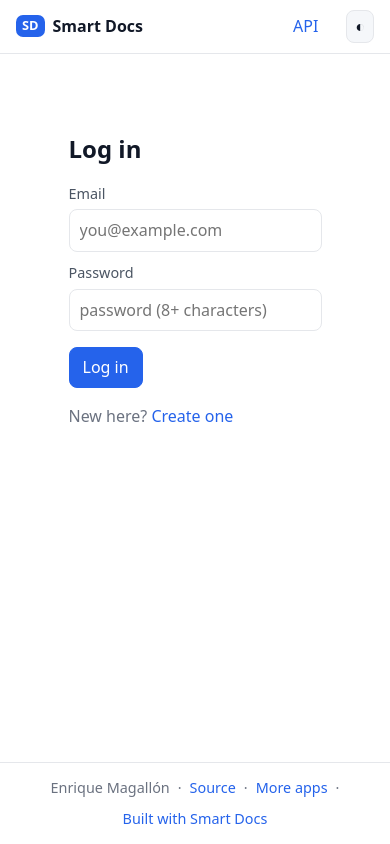
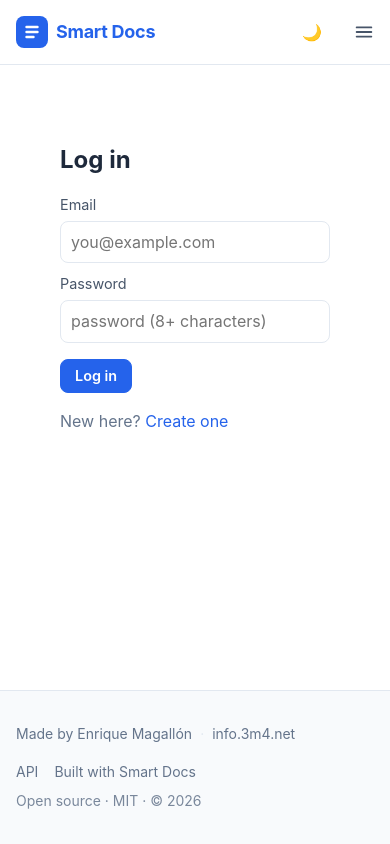
Before and after one commit to Devace-93/smart-docs, a FastAPI app: page /login in a window 390 px wide. Run offline with FastAPI, Linux system fonts and the light colour scheme; parts of the project's set-up code (start-up, migrations or seed data) failed here and were passed over; some libraries are stand-ins or nearby versions.

Commit message:
Match the header and footer to the shared 3m4 chrome
Smart Docs shipped with its own header and footer, so it looked like a
different product from metrics, retro and 3m4. The chrome is rebuilt in
plain CSS and Jinja: brand mark plus wordmark, nav links, moon and sun
theme toggle, Log in and Sign up (or Open the editor when signed in),
a hamburger with a mobile menu, and the two-sided footer with the author
credit, apps index, the removable "Built with Smart Docs" link and the
license line. Color tokens move to the same slate scale, the theme
script runs in the head so the saved theme does not flash, and the
signed-in state is resolved client-side so public pages stay cacheable.

Proposes SD-013 for the shared chrome.

Co-Authored-By: Claude Fable 5.1 <noreply@anthropic.com>

```diff
--- a/src/smart_docs/web/static/app.css
+++ b/src/smart_docs/web/static/app.css
@@ -1,16 +1,23 @@
 :root {
-  --bg: #ffffff; --bg2: #f5f7fa; --bg3: #eceff3; --fg: #111827; --fg2: #4b5563; --muted: #6b7280;
-  --line: #e5e7eb; --accent: #2563eb; --accent-fg: #ffffff; --danger: #dc2626; --ok: #059669; --warn: #d97706;
-  --radius: 10px; --font: ui-sans-serif, system-ui, -apple-system, "Segoe UI", Roboto, sans-serif;
+  /* Same slate scale and theme rules as the other 3m4 apps (metrics, retro, 3m4). */
+  --bg: #ffffff; --bg2: #f8fafc; --bg3: #f1f5f9; --fg: #1e293b; --fg-strong: #0f172a; --fg2: #475569; --muted: #64748b;
+  --line: #e2e8f0; --accent: #2563eb; --accent-hover: #1d4ed8; --accent-fg: #ffffff;
+  --danger: #dc2626; --ok: #16a34a; --warn: #d97706;
+  --radius: 10px; --font: Inter, ui-sans-serif, system-ui, -apple-system, "Segoe UI", Roboto, sans-serif;
   --mono: ui-monospace, SFMono-Regular, Menlo, Consolas, monospace;
+  color-scheme: light;
 }
 @media (prefers-color-scheme: dark) { :root:not([data-theme="light"]) {
-  --bg: #0f1115; --bg2: #161a21; --bg3: #1f2530; --fg: #e5e7eb; --fg2: #c3c8d1; --muted: #8b93a1;
-  --line: #2a3140; --accent: #3b82f6; --accent-fg: #ffffff; --danger: #f87171; --ok: #34d399; --warn: #fbbf24;
+  --bg: #0b1220; --bg2: #0f172a; --bg3: #1e293b; --fg: #f1f5f9; --fg-strong: #f8fafc; --fg2: #cbd5e1; --muted: #94a3b8;
+  --line: #334155; --accent: #3b82f6; --accent-hover: #60a5fa; --accent-fg: #ffffff;
+  --danger: #f87171; --ok: #4ade80; --warn: #fbbf24;
+  color-scheme: dark;
 } }
 :root[data-theme="dark"] {
-  --bg: #0f1115; --bg2: #161a21; --bg3: #1f2530; --fg: #e5e7eb; --fg2: #c3c8d1; --muted: #8b93a1;
-  --line: #2a3140; --accent: #3b82f6; --accent-fg: #ffffff; --danger: #f87171; --ok: #34d399; --warn: #fbbf24;
+  --bg: #0b1220; --bg2: #0f172a; --bg3: #1e293b; --fg: #f1f5f9; --fg-strong: #f8fafc; --fg2: #cbd5e1; --muted: #94a3b8;
+  --line: #334155; --accent: #3b82f6; --accent-hover: #60a5fa; --accent-fg: #ffffff;
+  --danger: #f87171; --ok: #4ade80; --warn: #fbbf24;
+  color-scheme: dark;
 }
 * { box-sizing: border-box; }
 html, body { margin: 0; padding: 0; }
@@ -19,23 +26,52 @@ a { color: var(--accent); text-decoration: none; } a:hover { text-decoration: un
 code, pre { font-family: var(--mono); font-size: 0.92em; }
 pre { background: var(--bg2); border: 1px solid var(--line); border-radius: var(--radius); padding: 12px 14px; overflow-x: auto; }
 code:not(pre code) { background: var(--bg3); padding: 1px 5px; border-radius: 5px; }
-button, .btn { font: inherit; cursor: pointer; border: 1px solid var(--line); background: var(--bg2); color: var(--fg); padding: 7px 13px; border-radius: 8px; }
-button:hover, .btn:hover { background: var(--bg3); text-decoration: none; }
+button, .btn { font: inherit; font-size: 0.9em; font-weight: 600; cursor: pointer; border: 1px solid var(--line); background: var(--bg); color: var(--fg2); padding: 7px 14px; border-radius: 8px; display: inline-flex; align-items: center; justify-content: center; gap: 8px; line-height: 1.25; }
+button:hover, .btn:hover { background: var(--bg2); text-decoration: none; }
 .btn.primary, button.primary { background: var(--accent); color: var(--accent-fg); border-color: var(--accent); }
-.btn.ghost { background: transparent; }
+.btn.primary:hover, button.primary:hover { background: var(--accent-hover); border-color: var(--accent-hover); }
+.btn.ghost, button.ghost { background: transparent; border-color: transparent; }
+.btn.ghost:hover, button.ghost:hover { background: var(--bg3); }
 button.danger { color: var(--danger); }
 button:disabled { opacity: 0.5; cursor: default; }
 input, textarea, select { font: inherit; color: var(--fg); background: var(--bg); border: 1px solid var(--line); border-radius: 8px; padding: 8px 10px; width: 100%; }
 textarea { resize: vertical; }
 label { display: block; font-size: 0.9em; color: var(--fg2); margin: 10px 0 4px; }
 .muted { color: var(--muted); }
-.top { display: flex; align-items: center; justify-content: space-between; padding: 10px 16px; border-bottom: 1px solid var(--line); background: var(--bg); position: sticky; top: 0; z-index: 5; }
-.top nav { display: flex; gap: 14px; align-items: center; }
-.brand { color: var(--fg); font-weight: 600; display: flex; align-items: center; gap: 8px; }
-.logo { background: var(--accent); color: var(--accent-fg); border-radius: 7px; padding: 1px 6px; font-size: 0.8em; font-weight: 700; }
-.theme-toggle { padding: 3px 8px; }
+/* header and footer: the chrome shared by the 3m4 apps */
+.top { position: sticky; top: 0; z-index: 30; border-bottom: 1px solid var(--line); background: var(--bg); background: color-mix(in srgb, var(--bg) 80%, transparent); backdrop-filter: blur(8px); -webkit-backdrop-filter: blur(8px); }
+.top-inner { max-width: 1152px; margin: 0 auto; padding: 12px 16px; display: flex; align-items: center; justify-content: space-between; gap: 16px; }
+.brand { display: flex; align-items: center; gap: 8px; color: var(--fg-strong); font-weight: 700; letter-spacing: -0.015em; font-size: 1.125rem; }
+.brand:hover { text-decoration: none; }
+.mark { display: grid; place-items: center; width: 32px; height: 32px; border-radius: 8px; background: var(--accent); flex: none; }
+.wordmark { color: var(--accent); }
+.top .links { display: flex; align-items: center; gap: 24px; font-size: 0.875rem; font-weight: 500; }
+.top .links a { color: var(--fg2); } .top .links a:hover { color: var(--accent); text-decoration: none; }
+.top .actions { display: flex; align-items: center; gap: 8px; min-height: 40px; }
+.top .nav-user { color: var(--fg2); font-size: 0.875rem; font-weight: 500; }
+/* Signed-in state is resolved client-side (theme.js sets html.authed from the stored session), so public pages stay cacheable. */
+.when-authed { display: none; } html.authed .when-authed { display: inline-flex; } html.authed .when-anon { display: none; }
+.theme-toggle { width: 36px; height: 36px; padding: 0; font-size: 1rem; }
+.theme-toggle .sun { display: none; }
+@media (prefers-color-scheme: dark) { :root:not([data-theme="light"]) .theme-toggle .sun { display: inline; } :root:not([data-theme="light"]) .theme-toggle .moon { display: none; } }
+:root[data-theme="dark"] .theme-toggle .sun { display: inline; } :root[data-theme="dark"] .theme-toggle .moon { display: none; }
+.menu-toggle { display: none; width: 36px; height: 36px; padding: 0; margin-right: -8px; }
+.menu-toggle .icon-close { display: none; } .top.menu-open .menu-toggle .icon-open { display: none; } .top.menu-open .menu-toggle .icon-close { display: inline; }
+.mobile-menu { border-top: 1px solid var(--line); background: var(--bg); }
+.mobile-menu[hidden] { display: none; }
+.mobile-menu-inner { max-width: 1152px; margin: 0 auto; padding: 8px 16px; display: flex; flex-direction: column; }
+.mobile-menu-inner a { color: var(--fg); font-weight: 500; padding: 12px 8px; border-radius: 8px; }
+.mobile-menu-inner a:hover { background: var(--bg2); text-decoration: none; }
+@media (max-width: 767px) { .top .links, .hide-mobile { display: none; } .menu-toggle { display: inline-flex; } }
+@media (min-width: 768px) { .mobile-menu { display: none; } }
 .container { width: 100%; max-width: 980px; margin: 0 auto; padding: 24px 16px; flex: 1; }
-.site-footer { border-top: 1px solid var(--line); padding: 14px 16px; display: flex; gap: 8px; flex-wrap: wrap; justify-content: center; color: var(--muted); font-size: 0.9em; }
+.site-footer { border-top: 1px solid var(--line); background: var(--bg2); color: var(--muted); font-size: 0.875rem; }
+.footer-inner { max-width: 1152px; margin: 0 auto; padding: 32px 16px; display: flex; flex-direction: column; gap: 16px; }
+.footer-credit { display: flex; flex-wrap: wrap; align-items: center; gap: 4px 8px; }
+.footer-links { display: flex; flex-wrap: wrap; align-items: center; gap: 8px 16px; }
+.site-footer a { color: inherit; } .site-footer a:hover { color: var(--accent); text-decoration: none; }
+.site-footer .dot { color: var(--line); } .footer-meta { opacity: 0.85; }
+@media (min-width: 640px) { .footer-inner { flex-direction: row; align-items: center; justify-content: space-between; } }
 .hero { padding: 40px 0 24px; } .hero h1 { font-size: 2.2rem; line-height: 1.15; margin: 0 0 12px; }
 .lead { font-size: 1.1em; color: var(--fg2); max-width: 70ch; }
 .cta { display: flex; gap: 10px; flex-wrap: wrap; }
@@ -64,7 +100,7 @@ label { display: block; font-size: 0.9em; color: var(--fg2); margin: 10px 0 4px;
 #app { flex: 1; display: flex; flex-direction: column; }
 .auth { max-width: 380px; margin: 60px auto; padding: 0 16px; } .auth h1 { font-size: 1.5rem; }
 .auth .error { color: var(--danger); margin: 8px 0; }
-.shell { display: grid; grid-template-columns: 280px 1fr; min-height: calc(100vh - 110px); }
+.shell { display: grid; grid-template-columns: 280px 1fr; flex: 1; min-height: 0; }
 .side { border-right: 1px solid var(--line); background: var(--bg2); padding: 12px; overflow-y: auto; }
 .side .row { display: flex; gap: 6px; align-items: center; margin-bottom: 8px; }
 .side select { flex: 1; }
--- a/src/smart_docs/web/static/app.js
+++ b/src/smart_docs/web/static/app.js
@@ -26,7 +26,7 @@
     document.body.appendChild(t);
     setTimeout(function () { t.remove(); }, bad ? 5000 : 2500);
   }
-  function setToken(t) { S.token = t; try { t ? localStorage.setItem(TOKEN_KEY, t) : localStorage.removeItem(TOKEN_KEY); } catch (e) {} document.cookie = 'sd_session=' + (t || '') + '; path=/; max-age=' + (t ? 86400 : 0) + '; SameSite=Lax'; }
+  function setToken(t) { S.token = t; try { t ? localStorage.setItem(TOKEN_KEY, t) : localStorage.removeItem(TOKEN_KEY); } catch (e) {} document.documentElement.classList.toggle('authed', !!t); document.cookie ='sd_session=' + (t || '') + '; path=/; max-age=' + (t ? 86400 : 0) + '; SameSite=Lax'; }
   async function api(method, path, body) {
     var opts = { method: method, headers: {} };
     if (S.token) opts.headers['Authorization'] = 'Bearer ' + S.token;
@@ -297,7 +297,7 @@
       if (!S.me) S.me = await api('GET', '/me');
       if (!S.projects.length) await loadProjects();
     } catch (ex) { if (ex.status !== 401) toast(ex.message, true); return; }
-    var nav = document.getElementById('nav-user'); if (nav) nav.textContent = S.me.handle;
+    document.querySelectorAll('.nav-user').forEach(function (n) { n.textContent = S.me.handle; });
     if (parts[0] === 'login' || parts[0] === 'signup') { go('#/projects'); return; }
     var pane = h('section', { class: 'pane' });
     if (parts[0] === 'p' && parts[1]) {
--- a/src/smart_docs/web/static/theme.js
+++ b/src/smart_docs/web/static/theme.js
@@ -1,16 +1,54 @@
 (function () {
-  var KEY = '3m4.theme';
-  function apply(t) { document.documentElement.setAttribute('data-theme', t); }
+  // Runs in <head> so the theme and the signed-in state are set before first paint.
+  var THEME_KEY = '3m4.theme';
+  var TOKEN_KEY = 'sd.token';
+  var root = document.documentElement;
+
+  // Theme: same key and precedence as the other 3m4 apps (system preference
+  // unless the user chose one explicitly).
+  function apply(t) { root.setAttribute('data-theme', t); }
   var saved = null;
-  try { saved = localStorage.getItem(KEY); } catch (e) {}
+  try { saved = localStorage.getItem(THEME_KEY); } catch (e) {}
   if (saved === 'dark' || saved === 'light') apply(saved);
+
+  // Signed-in state: public pages are cached, so the header decides client-side
+  // whether to show "Open the editor" or "Log in" (html.authed, see app.css).
+  var token = null;
+  try { token = localStorage.getItem(TOKEN_KEY); } catch (e) {}
+  if (token) root.classList.add('authed');
+
+  // Mobile menu: the hamburger shows the nav links below the header bar.
+  function setMenu(open) {
+    var menu = document.getElementById('mobile-menu');
+    var button = document.querySelector('[data-menu-toggle]');
+    if (!menu || !button) return;
+    menu.hidden = !open;
+    button.setAttribute('aria-expanded', String(open));
+    button.setAttribute('aria-label', open ? 'Close menu' : 'Open menu');
+    button.closest('.top').classList.toggle('menu-open', open);
+  }
+  function menuIsOpen() {
+    var menu = document.getElementById('mobile-menu');
+    return !!menu && !menu.hidden;
+  }
+
   document.addEventListener('click', function (e) {
-    var b = e.target.closest('[data-theme-toggle]');
-    if (!b) return;
-    var cur = document.documentElement.getAttribute('data-theme');
-    if (!cur) cur = window.matchMedia('(prefers-color-scheme: dark)').matches ? 'dark' : 'light';
-    var next = cur === 'dark' ? 'light' : 'dark';
-    apply(next);
-    try { localStorage.setItem(KEY, next); } catch (e2) {}
+    if (e.target.closest('[data-theme-toggle]')) {
+      var cur = root.getAttribute('data-theme');
+      if (!cur) cur = window.matchMedia('(prefers-color-scheme: dark)').matches ? 'dark' : 'light';
+      var next = cur === 'dark' ? 'light' : 'dark';
+      apply(next);
+      try { localStorage.setItem(THEME_KEY, next); } catch (e2) {}
+      return;
+    }
+    if (e.target.closest('[data-menu-toggle]')) { setMenu(!menuIsOpen()); return; }
+    // A click on a menu link or anywhere outside the header closes the menu.
+    if (menuIsOpen() && (e.target.closest('#mobile-menu a') || !e.target.closest('.top'))) setMenu(false);
   });
+  document.addEventListener('keydown', function (e) {
+    if (e.key === 'Escape' && menuIsOpen()) setMenu(false);
+  });
+  var desktop = window.matchMedia('(min-width: 768px)');
+  function onDesktop(ev) { if (ev.matches && menuIsOpen()) setMenu(false); }
+  if (desktop.addEventListener) desktop.addEventListener('change', onDesktop); else desktop.addListener(onDesktop);
 })();
--- a/src/smart_docs/web/templates.py
+++ b/src/smart_docs/web/templates.py
@@ -2,6 +2,7 @@
 
 from __future__ import annotations
 
+from datetime import UTC, datetime
 from pathlib import Path
 
 from fastapi.templating import Jinja2Templates
@@ -20,6 +21,7 @@ def _globals() -> dict:
         "instance_name": s.instance_name,
         "footer_text": s.footer_text,
         "footer_url": s.footer_url,
+        "source_url": "https://github.com/Devace-93/smart-docs",
         "info_url": s.info_url,
         "public_base_url": s.public_base_url.rstrip("/"),
         "signups_open": s.signups_open,
@@ -27,6 +29,7 @@ def _globals() -> dict:
         "retro_widget_url": s.retro_widget_url,
         "metrics_project_key": s.metrics_project_key,
         "metrics_tracker_url": s.metrics_tracker_url,
+        "year": lambda: datetime.now(UTC).year,
     }
 
 
--- a/src/smart_docs/web/templates/app.html
+++ b/src/smart_docs/web/templates/app.html
@@ -2,9 +2,8 @@
 {% block title %}{{ instance_name }} · editor{% endblock %}
 {% block body_class %}app-body{% endblock %}
 {% block main_class %}app-main{% endblock %}
-{% block nav %}
-  <a href="/docs">API</a>
-  <span id="nav-user"></span>
+{% block nav_actions %}
+  <span class="nav-user"></span>
 {% endblock %}
 {% block content %}
 <div id="app" data-tiers="{{ tiers | join(',') }}" data-base="{{ public_base_url }}">
--- a/src/smart_docs/web/templates/base.html
+++ b/src/smart_docs/web/templates/base.html
@@ -10,6 +10,8 @@
   <meta property="og:title" content="{{ self.title() }}">
   <meta property="og:image" content="{{ public_base_url }}/og-image.png">
   <link rel="stylesheet" href="/static/app.css">
+  {# Applies the saved theme before first paint, like the other 3m4 apps. #}
+  <script src="/static/theme.js"></script>
   {% if retro_project_key %}
   {# retro feedback widget: bug reports, feedback and feature requests from users #}
   <script src="{{ retro_widget_url }}" data-project-key="{{ retro_project_key }}" defer></script>
@@ -21,27 +23,66 @@
 </head>
 <body class="{% block body_class %}{% endblock %}">
   <header class="top">
-    <a class="brand" href="/"><span class="logo">SD</span> {{ instance_name }}</a>
-    <nav>
-      {% block nav %}
-      <a href="/docs">API</a>
-      <a href="/app">Open the editor</a>
-      {% endblock %}
-      <button class="theme-toggle" type="button" aria-label="Toggle theme" data-theme-toggle>◐</button>
+    <nav class="top-inner" aria-label="Main">
+      <a class="brand" href="/">
+        <span class="mark" aria-hidden="true">
+          <svg width="20" height="20" viewBox="0 0 20 20" fill="none"><path d="M4.5 5h11M4.5 10h11M4.5 15h7" stroke="#ffffff" stroke-width="2.4" stroke-linecap="round"/></svg>
+        </span>
+        <span class="wordmark">{{ instance_name }}</span>
+      </a>
+      <div class="links">
+        {% block nav %}
+        <a href="/docs">API</a>
+        {% endblock %}
+      </div>
+      <div class="actions">
+        <button class="btn ghost theme-toggle" type="button" aria-label="Toggle theme" title="Toggle theme" data-theme-toggle>
+          <span class="moon" aria-hidden="true">🌙</span><span class="sun" aria-hidden="true">☀️</span>
+        </button>
+        {% block nav_actions %}
+          <a class="btn primary when-authed" href="/app">Open the editor</a>
+          {% if signups_open %}
+            <a class="btn ghost hide-mobile when-anon" href="/login">Log in</a>
+            <a class="btn primary when-anon" href="/signup">Sign up free</a>
+          {% else %}
+            <a class="btn primary when-anon" href="/login">Log in</a>
+          {% endif %}
+        {% endblock %}
+        <button class="btn ghost menu-toggle" type="button" aria-label="Open menu" aria-expanded="false" aria-controls="mobile-menu" data-menu-toggle>
+          <svg class="icon-open" width="22" height="22" viewBox="0 0 24 24" fill="none" stroke="currentColor" stroke-width="2" stroke-linecap="round" aria-hidden="true"><path d="M4 7h16M4 12h16M4 17h16"/></svg>
+          <svg class="icon-close" width="22" height="22" viewBox="0 0 24 24" fill="none" stroke="currentColor" stroke-width="2" stroke-linecap="round" aria-hidden="true"><path d="M6 6l12 12M18 6L6 18"/></svg>
+        </button>
+      </div>
     </nav>
+    <div id="mobile-menu" class="mobile-menu" hidden>
+      <div class="mobile-menu-inner">
+        {{ self.nav() }}
+        {% if signups_open %}<a class="when-anon" href="/login">Log in</a>{% endif %}
+      </div>
+    </div>
   </header>
   <main class="{% block main_class %}container{% endblock %}">
     {% block content %}{% endblock %}
   </main>
   <footer class="site-footer">
-    <span>Enrique Magallón</span>
-    <span>·</span>
-    <a href="{{ footer_url }}">Source</a>
-    <span>·</span>
-    <a href="{{ info_url }}">More apps</a>
-    {% if footer_text %}<span>·</span><a href="{{ footer_url }}">{{ footer_text }}</a>{% endif %}
+    <div class="footer-inner">
+      <div class="footer-credit">
+        <a href="https://www.linkedin.com/in/enrique-magallon/" target="_blank" rel="noopener noreferrer">Made by Enrique Magallón</a>
+        {# The "Built with Smart Docs" link (SD-009) already points at the source by default; show a separate Source link only when it does not. #}
+        {% if not footer_text or footer_url != source_url %}
+        <span class="dot" aria-hidden="true">·</span>
+        <a href="{{ source_url }}" target="_blank" rel="noopener noreferrer">Source</a>
+        {% endif %}
+        <span class="dot" aria-hidden="true">·</span>
+        <a href="{{ info_url }}">{{ info_url | replace("https://", "") | replace("http://", "") }}</a>
+      </div>
+      <div class="footer-links">
+        <a href="/docs">API</a>
+        {% if footer_text %}<a href="{{ footer_url }}">{{ footer_text }}</a>{% endif %}
+        <span class="footer-meta">Open source · MIT · © {{ year() }}</span>
+      </div>
+    </div>
   </footer>
-  <script src="/static/theme.js"></script>
   {% block scripts %}{% endblock %}
 </body>
 </html>
```
Also changed, not shown: docs/decisions/sd-013.md (added, +21 -0 lines), docs/decisions/README.md.
